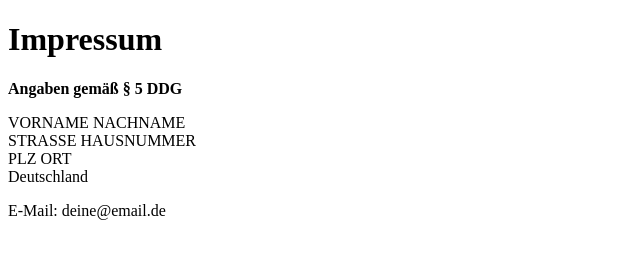
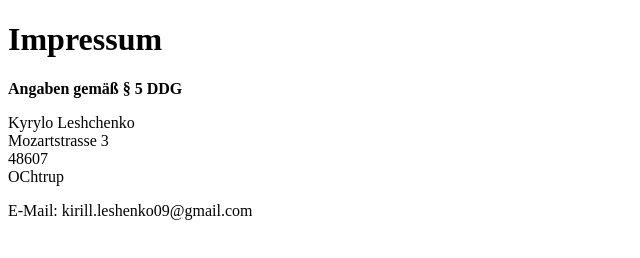
Before and after one commit to popman09/imressum, a plain HTML site: page index.html in a window 1280 px wide. Shown: the whole page, without its empty margins (0-640 px from the left). Drawn offline with Linux system fonts and the light colour scheme.

Commit message:
Update index.html

```diff
--- a/index.html
+++ b/index.html
@@ -11,14 +11,14 @@
     <p><strong>Angaben gemäß § 5 DDG</strong></p>
 
     <p>
-        VORNAME NACHNAME<br>
-        STRASSE HAUSNUMMER<br>
-        PLZ ORT<br>
-        Deutschland
+        Kyrylo Leshchenko<br>
+        Mozartstrasse 3<br>
+        48607<br>
+        OChtrup
     </p>
 
     <p>
-        E-Mail: deine@email.de
+        E-Mail: kirill.leshenko09@gmail.com
     </p>
 </body>
 </html>
```
